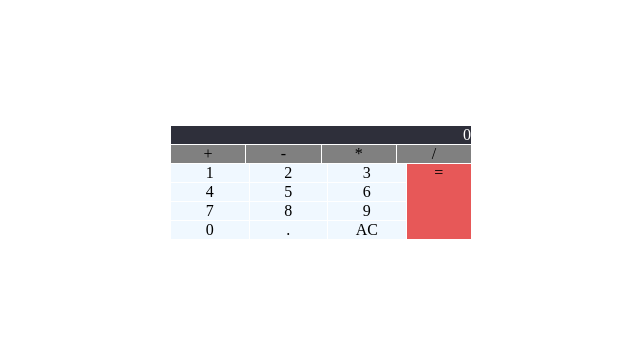
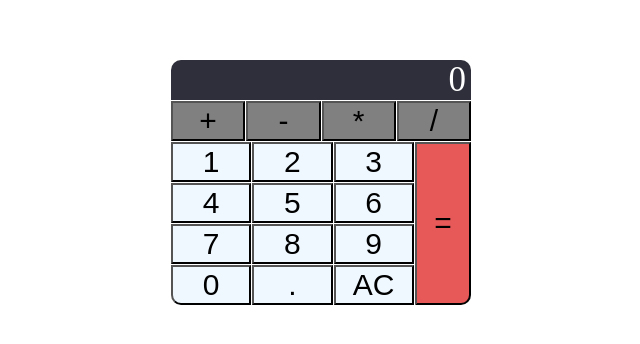
Before and after one commit to LouisMarcell1990/CSS, a plain HTML site: page start/index.html in a window 1280 px wide. Shown: the part 218-562 px from the top of the page, without its empty margins (319-959 px from the left). Drawn offline with Linux system fonts and the light colour scheme.

Commit message:
correction exercise

```diff
--- a/start/index.html
+++ b/start/index.html
@@ -13,26 +13,25 @@
       <section class="grid">
         <div id="display" class="display">0</div>
         <div id="symb-container" class="symb-container">
-          <div id="plus" class="symbol">+</div>
-          <div id="minus" class="symbol">-</div>
-          <div id="mal" class="symbol">*</div>
-          <div id="divided" class="symbol">/</div>
+          <button id="plus" class="symbol">+</button>
+          <button id="minus" class="symbol">-</button>
+          <button id="mal" class="symbol">*</button>
+          <button id="divided" class="symbol">/</button>
         </div>
-        <div id="equal" class="equal">=</div>
+        <button id="equal" class="equal">=</button>
         <div id="num-container" class="num-container">
-
-          <div id="one" class="number">1</div>
-          <div id="two" class="number">2</div>
-          <div id="three" class="number">3</div>
-          <div id="four" class="number">4</div>
-          <div id="five" class="number">5</div>
-          <div id="six" class="number">6</div>
-          <div id="seven" class="number">7</div>
-          <div id="eight" class="number">8</div>
-          <div id="nine" class="number">9</div>
-          <div id="zero" class="number">0</div>
-          <div id="ac" class="number">.</div>
-          <div id="dot" class="number">AC</div>
+          <button id="one" class="number">1</button>
+          <button id="two" class="number">2</button>
+          <button id="three" class="number">3</button>
+          <button id="four" class="number">4</button>
+          <button id="five" class="number">5</button>
+          <button id="six" class="number">6</button>
+          <button id="seven" class="number">7</button>
+          <button id="eight" class="number">8</button>
+          <button id="nine" class="number">9</button>
+          <button id="zero" class="number">0</button>
+          <button id="dot" class="number">.</button>
+          <button id="ac" class="number">AC</button>
         </div>
       </section>
     </main>
--- a/start/style.css
+++ b/start/style.css
@@ -8,7 +8,10 @@ main {
     display:flex;
     justify-content: center;
     height: 100vh;
+}
 
+button {
+    font-size: 30px;
 }
 
 .symb-container {
@@ -29,8 +32,8 @@ main {
     "num-container num-container num-container equal";
     gap: 1px;
     align-content: center;
+    grid-template-rows: 40px 40px 160px;
 }
-
 
 #display {
     grid-area: display;
@@ -55,9 +58,8 @@ main {
 
 .equal {
     background-color: rgb(231, 88, 88);
+    border-bottom-right-radius: 10px;
 }
-
-/*Non riesco centrere l'uguale al centro della traccia*/
 
 .symbol {
     background-color: grey;
@@ -67,10 +69,10 @@ main {
     background-color: rgb(46, 47, 58);
     color: white;
     text-align: end;
-}
-
-div {
-    text-align: center;
+    border-top-right-radius: 10px;
+    border-top-left-radius: 10px;
+    padding-right: 5px;
+    font-size: 35px;
 }
 
 .num-container {
@@ -79,5 +81,6 @@ div {
     gap: 1px;
 }
 
-/*Ho modificato il valore richiesto dall'esercizio, con repeat (4, 1fr)
-il risultato della .png non corrispondeva*/
+#zero {
+    border-bottom-left-radius: 10px;
+}
```
